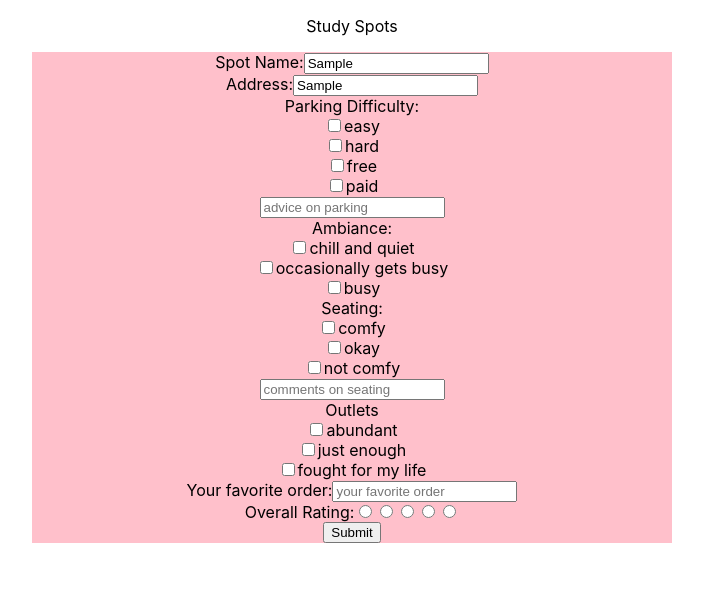
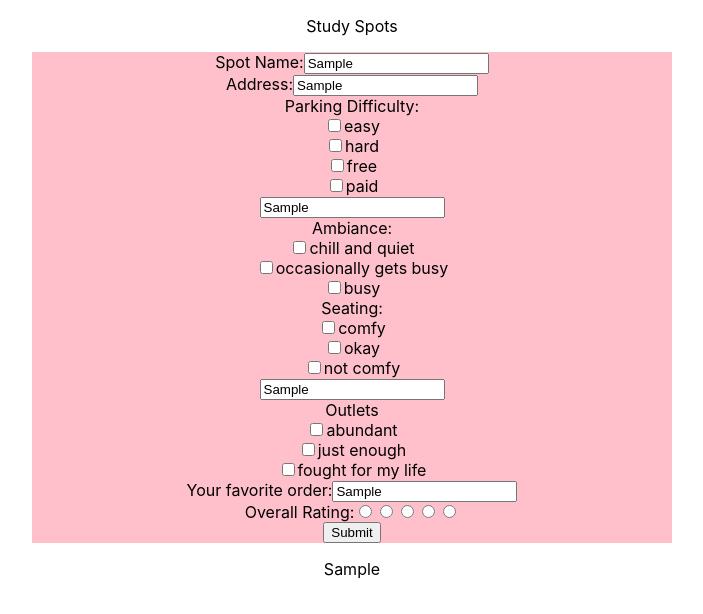
Before and after one commit to irenezw/study-spot-finder, a React (Create React App) app: page / in a window 1280 px wide. Both pictures are taken after typing "Sample", "Sample", "Sample", "Sample", "Sample" into the empty fields and a click on the input 639 px from the left and 532 px from the top of the page. Shown: the top 614 px of the page, without its empty margins (288-991 px from the left). Built offline with nearby package versions, Linux system fonts and the light colour scheme.

Commit message:
form submits to render name in spot list

```diff
--- a/src/App.css
+++ b/src/App.css
@@ -13,3 +13,12 @@
   font-size: calc(10px + 2vmin);
   color: white;
 }
+
+.new-spot-form {
+  display: flex;
+  flex-direction: column;
+  width: 50%;
+  align-items: center;
+  margin: 0 auto;
+  background-color: pink;
+}
--- a/src/App.tsx
+++ b/src/App.tsx
@@ -1,9 +1,8 @@
 import React, { useState } from 'react';
 import { useForm, SubmitHandler } from 'react-hook-form'
-import logo from './logo.svg';
 import './App.css';
 
-type Inputs = {
+type SpotDetails = {
   spotName: string;
   address: string;
   parkingDifficulty?: string;
@@ -17,47 +16,61 @@ type Inputs = {
 }
 function App() {
 
-  const [mySpots, setMySpots] = useState([])
+  const [mySpots, setMySpots] = useState<SpotDetails[]>([])
 
+  const addNewSpot = (newSpot: SpotDetails): void => {
+    setMySpots([...mySpots, newSpot]);
+  };
 
   return (
     <div className="App">
       <p>Study Spots</p>
-      <NewSpotForm />
-      {/* <MySpotsList /> */}
+      <NewSpotForm addNewSpot={addNewSpot}/>
+      <MySpotsList mySpots={mySpots} />
     </div>
   );
 }
 
-// const MySpotsList = (mySpots) => (
-//   {mySpots.map(spot => (
-//     <p>{spot}</p>
-//   ))}
-// )
+const MySpotsList: React.FC<{
+  mySpots: SpotDetails[];
+}> = ( { mySpots } ) => (
+  <div>
+    {mySpots.map(spot =>
+      <p>{spot.spotName}</p>
+    )}
+  </div>
+)
 
-const NewSpotForm: React.FC = () => {
-  const [parkingComments, setParkingComments] = useState('')
-  const [favoriteOrder, setFavoriteOrder] = useState('')
+const List: React.FC<{
+  items: string[];
+  onClick?: (item: string) => void;
+}> = ({ items, onClick }) => (
+  <ul>
+    {items.map((item, index) => (
+      <li key={index} onClick={() => onClick?.(item)}>{item} </li>
+    ))}
+  </ul>
+)
+
+const NewSpotForm: React.FC<{
+  addNewSpot: (spot: SpotDetails) => void;
+}> = ( { addNewSpot }) => {
+  // const [spotName,]
+
   const {
     register,
     handleSubmit,
     watch,
     formState: { errors },
-  } = useForm<Inputs>()
+  } = useForm<SpotDetails>()
 
-  const onSubmit: SubmitHandler<Inputs> = (data) => console.log(data)
+  const onSubmit: SubmitHandler<SpotDetails> = (data) => addNewSpot(data)
 
   return (
     <form
+      className="new-spot-form"
       onSubmit={handleSubmit(onSubmit)}
-      style={{
-        display: 'flex',
-        flexDirection: 'column',
-        width: '50%',
-        alignItems: 'center',
-        margin: '0 auto',
-        backgroundColor: 'pink',
-      }}>
+    >
       {/* NAME */}
       <label>Spot Name:
         <input {...register("spotName")} />
@@ -106,9 +119,7 @@ const NewSpotForm: React.FC = () => {
       </label>
       <label>
         <input
-          type="text"
           placeholder='advice on parking'
-          value={parkingComments}
           {...register('parkingDifficulty')}
         />
       </label>
@@ -170,9 +181,7 @@ const NewSpotForm: React.FC = () => {
       </label>
       <label>
         <input
-          type="text"
           placeholder='comments on seating'
-          value={favoriteOrder}
           {...register('seating')}
         />
       </label>
@@ -208,8 +217,6 @@ const NewSpotForm: React.FC = () => {
       <label>Your favorite order:
         <input
           type="text"
-          placeholder='your favorite order'
-          value={favoriteOrder}
           {...register('favoriteOrder')}
         />
       </label>
```
